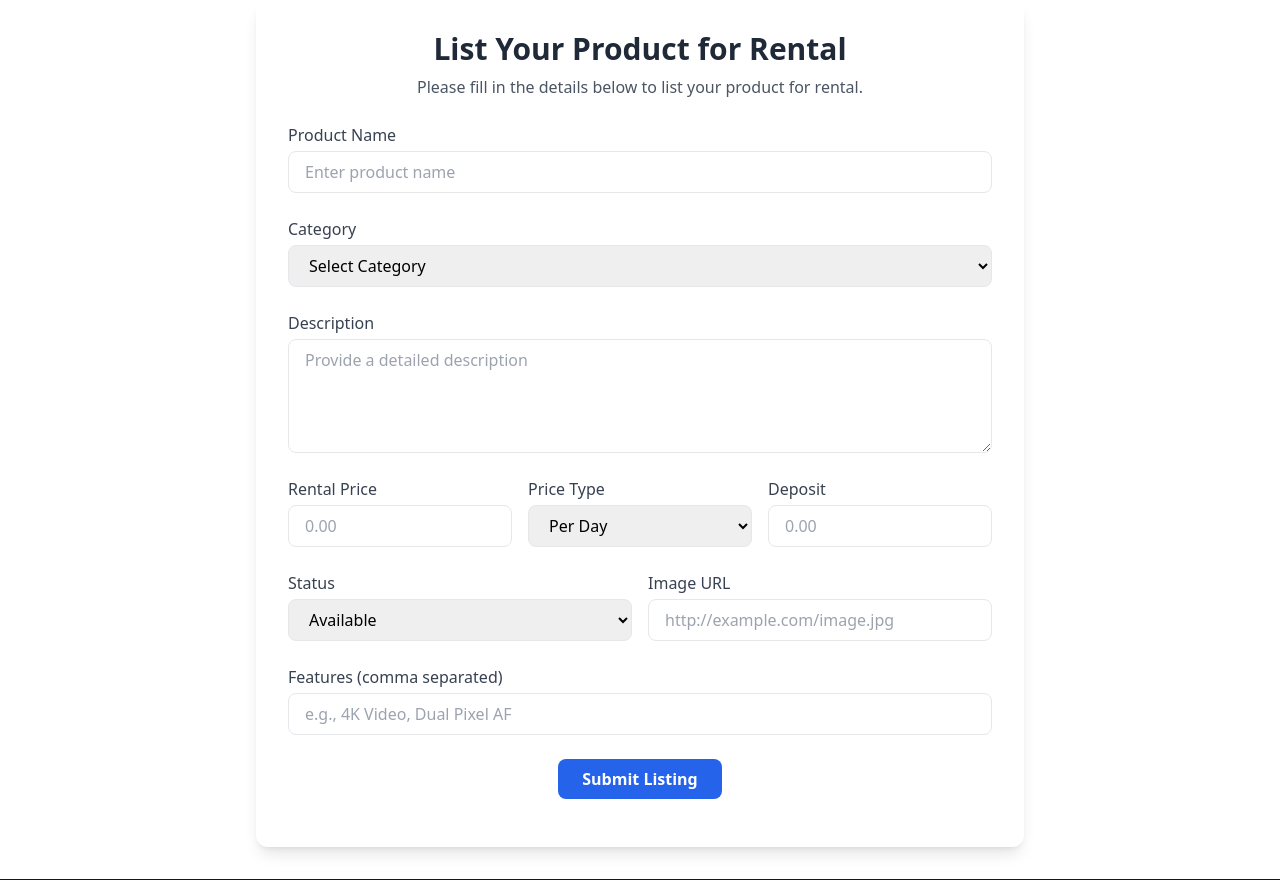
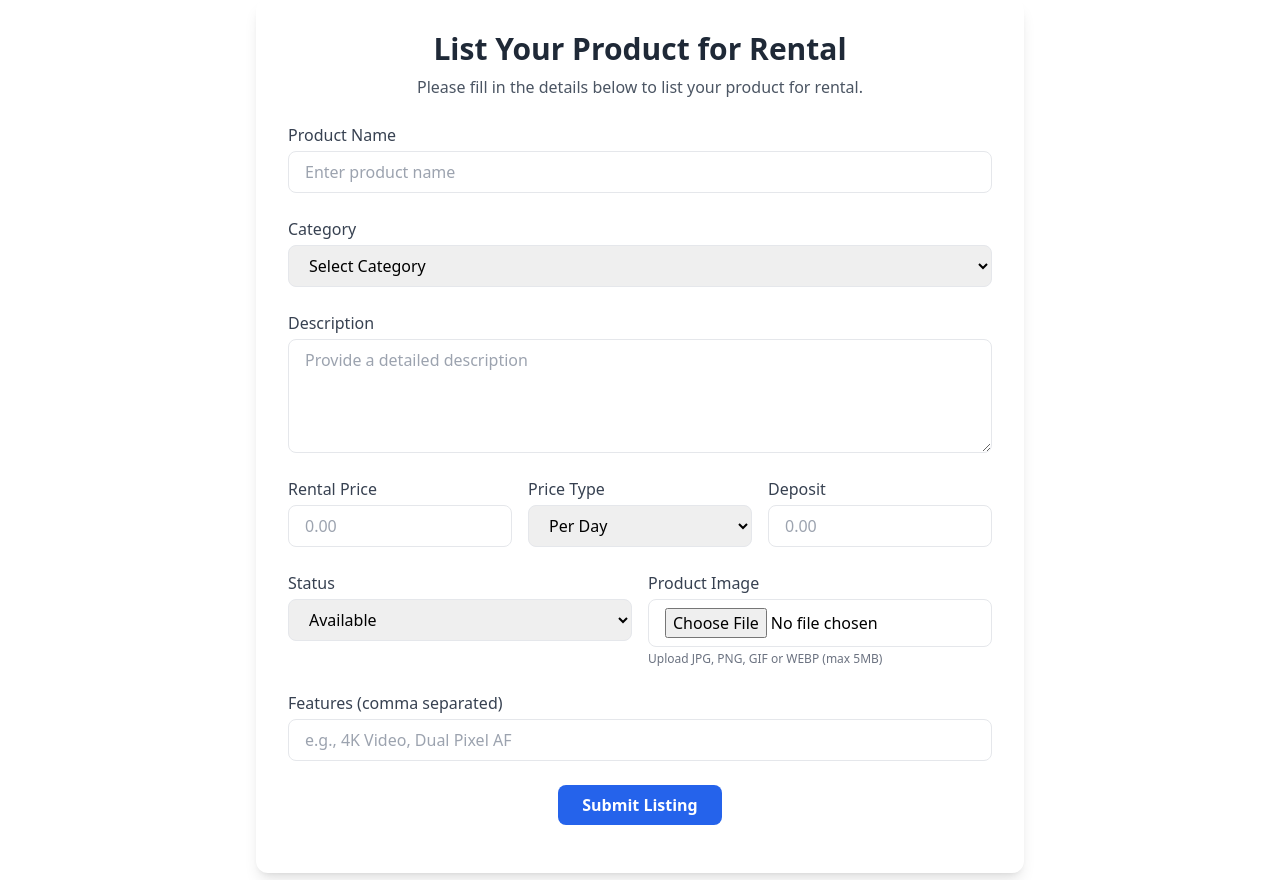
Before and after one commit to igmansvi/Quick-Gear, a PHP site: page /list_item.php in a window 1280 px wide. Shown: the part 113-993 px from the top of the page. Run offline with PHP 8.4, Linux system fonts and the light colour scheme; a user stored in the database is signed in; data comes from the database, SQL or seed files in the repository; some libraries are stand-ins or nearby versions.

Commit message:
minor fixes

```diff
--- a/list_item.php
+++ b/list_item.php
@@ -15,9 +15,39 @@ if ($_SERVER['REQUEST_METHOD'] === 'POST') {
     $price_type = trim($_POST['price_type'] ?? '');
     $deposit = floatval($_POST['deposit'] ?? 0);
     $status = trim($_POST['status'] ?? '');
-    $image = trim($_POST['image'] ?? '');
     $features = array_map('trim', explode(',', $_POST['features'] ?? ''));
 
+    $image_path = '';
+    $upload_dir = './data/products';
+
+    if (!is_dir($upload_dir)) {
+        mkdir($upload_dir, 0755, true);
+    }
+
+    if (isset($_FILES['product_image']) && $_FILES['product_image']['error'] == 0) {
+        $allowed_types = ['image/jpeg', 'image/png', 'image/gif', 'image/webp'];
+        $max_size = 5 * 1024 * 1024; // 5MB
+
+        if (in_array($_FILES['product_image']['type'], $allowed_types) && $_FILES['product_image']['size'] <= $max_size) {
+            $file_extension = pathinfo($_FILES['product_image']['name'], PATHINFO_EXTENSION);
+            $new_filename = uniqid() . '.' . $file_extension;
+            $target_path = $upload_dir . '/' . $new_filename;
+
+            if (move_uploaded_file($_FILES['product_image']['tmp_name'], $target_path)) {
+                $image_path = $target_path;
+            } else {
+                $error_message = "Failed to upload image. Please try again.";
+            }
+        } else {
+            $error_message = "Invalid file. Please upload a JPG, PNG, GIF, or WEBP image under 5MB.";
+        }
+    } else if ($_FILES['product_image']['error'] != UPLOAD_ERR_NO_FILE) {
+        $error_message = "Error uploading file. Error code: " . $_FILES['product_image']['error'];
+    } else {
+        $error_message = "Product image is required.";
+    }
+
+    if (!isset($error_message)) {
         try {
             $stmt = $pdo->query("SELECT MAX(id) as max_id FROM products");
             $result = $stmt->fetch(PDO::FETCH_ASSOC);
@@ -36,13 +66,14 @@ if ($_SERVER['REQUEST_METHOD'] === 'POST') {
                 $price_type,
                 $deposit,
                 $status,
-            $image,
+                $image_path,
                 implode(', ', $features)
             ]);
             $success = true;
         } catch (PDOException $e) {
             error_log($e->getMessage());
             $error_message = "Unable to add listing. Please try again later.";
+        }
     }
 }
 ?>
@@ -56,7 +87,7 @@ if ($_SERVER['REQUEST_METHOD'] === 'POST') {
                 <?php echo htmlspecialchars($error_message); ?>
             </div>
         <?php endif; ?>
-        <form action="list_item.php" method="post" class="space-y-6">
+        <form action="list_item.php" method="post" enctype="multipart/form-data" class="space-y-6">
             <div>
                 <label class="block text-gray-700 font-medium mb-1" for="name">Product Name</label>
                 <input type="text" name="name" id="name" required placeholder="Enter product name"
@@ -109,9 +140,10 @@ if ($_SERVER['REQUEST_METHOD'] === 'POST') {
                     </select>
                 </div>
                 <div>
-                    <label class="block text-gray-700 font-medium mb-1" for="image">Image URL</label>
-                    <input type="url" name="image" id="image" required placeholder="http://example.com/image.jpg"
+                    <label class="block text-gray-700 font-medium mb-1" for="product_image">Product Image</label>
+                    <input type="file" name="product_image" id="product_image" required accept="image/*"
                         class="w-full px-4 py-2 border rounded-lg focus:ring-2 focus:ring-blue-500">
+                    <p class="text-xs text-gray-500 mt-1">Upload JPG, PNG, GIF or WEBP (max 5MB)</p>
                 </div>
             </div>
             <div>
```
Also changed, not shown: 1 other file. Lines whose indentation alone changed are shown as unchanged.
